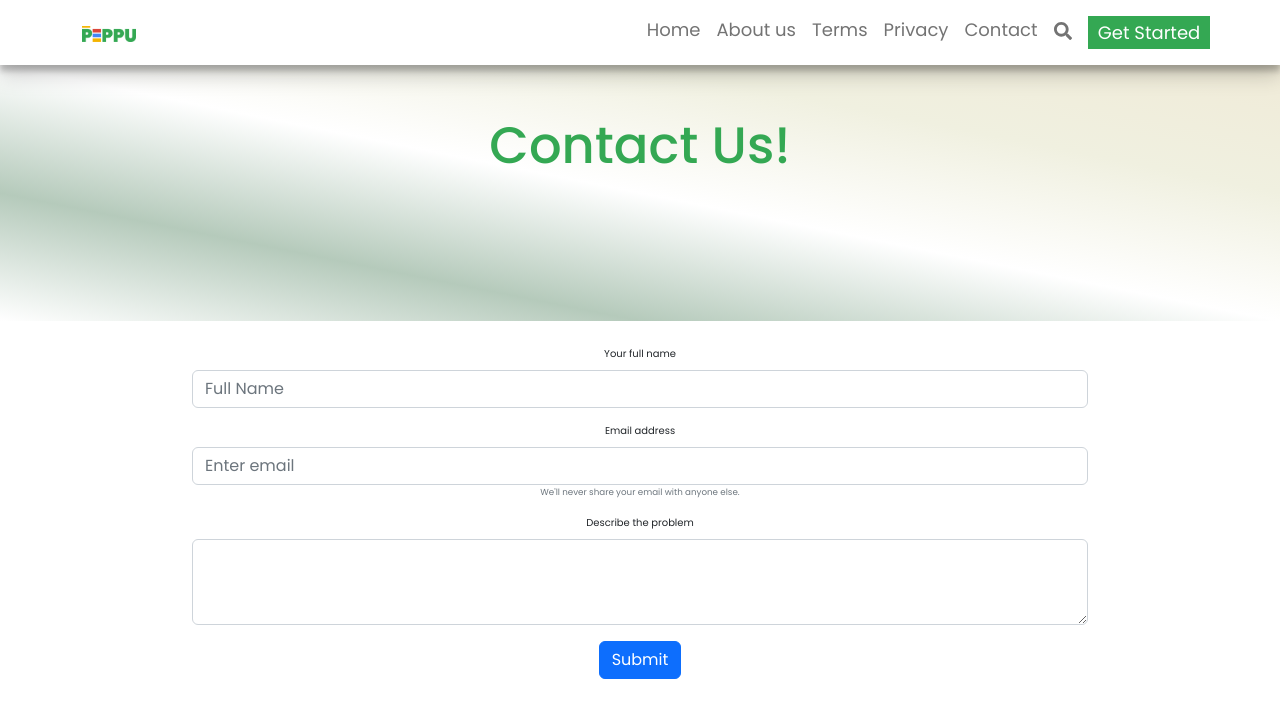
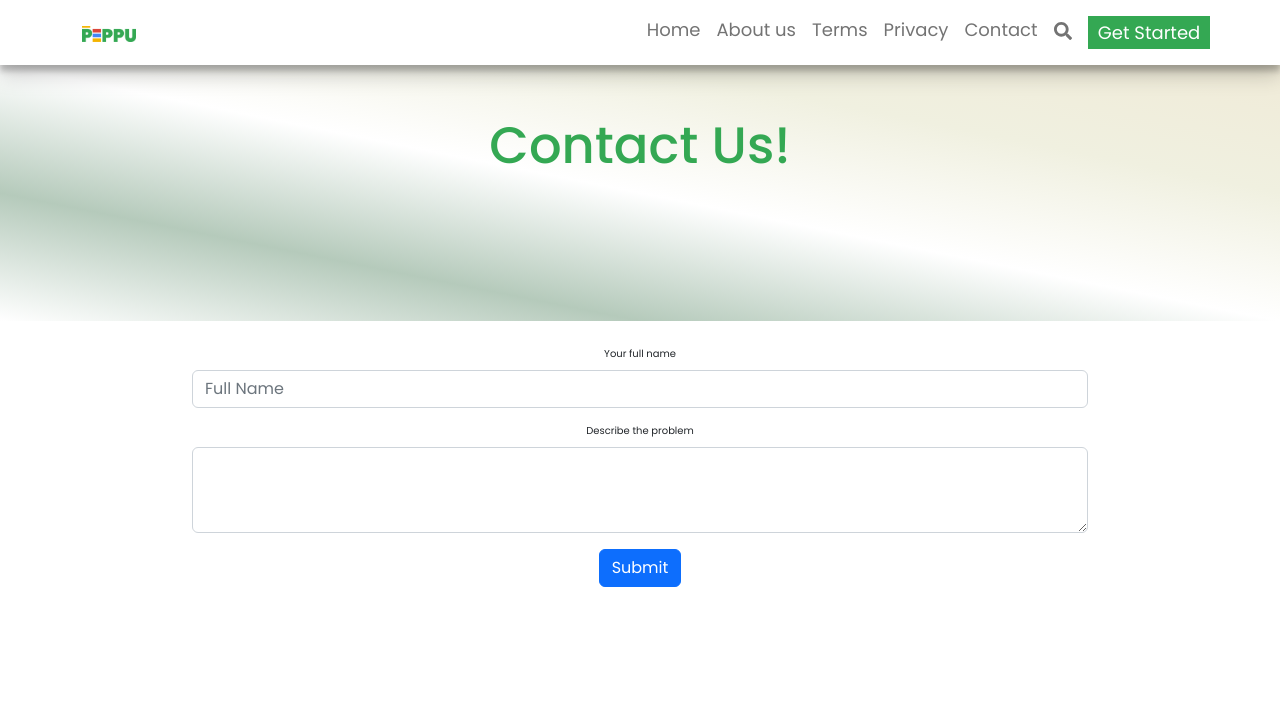
Before and after one commit to Peppu-Group/Peppu-books-frontend, a React (Vite) app: page /contact in a window 1280 px wide. Shown: the top 718 px of the page. Built offline with nearby package versions, Linux system fonts and the light colour scheme.

Commit message:
email.js message successful

```diff
--- a/package.json
+++ b/package.json
@@ -9,12 +9,16 @@
     "preview": "vite preview"
   },
   "dependencies": {
+    "@emailjs/browser": "^3.10.0",
     "bootstrap": "^5.2.3",
+    "emailjs": "^4.0.1",
     "react": "^18.2.0",
     "react-bootstrap": "^2.7.0",
     "react-dom": "^18.2.0",
     "react-icons": "^4.7.1",
-    "react-router-dom": "^6.4.5"
+    "react-router-dom": "^6.4.5",
+    "react-toastify": "^9.1.1",
+    "toast": "^0.5.4"
   },
   "devDependencies": {
     "@types/react": "^18.0.24",
--- a/src/App.jsx
+++ b/src/App.jsx
@@ -8,6 +8,8 @@ import Features from './Pages/Features'
 import Privacy from './Pages/Privacy'
 import Terms from './Pages/Terms'
 import Contact from './Pages/Contact'
+import { ToastContainer, toast } from 'react-toastify';
+import 'react-toastify/dist/ReactToastify.css';
 
 import 'bootstrap/dist/css/bootstrap.min.css';
 function App() {
@@ -26,6 +28,7 @@ function App() {
           <Route path="/terms" element={<Terms/>} />
           <Route path="/contact" element={<Contact/>} />
       </Routes>
+      <ToastContainer />
       </Router>
     </div>
   )
--- a/src/Pages/Contact.jsx
+++ b/src/Pages/Contact.jsx
@@ -1,14 +1,21 @@
-import React from 'react'
+import React, { useRef } from 'react'
 import Navbar from '../Components/Navbar'
 import Button from 'react-bootstrap/Button';
 import Form from 'react-bootstrap/Form';
+import emailjs from '@emailjs/browser';
+import { toast } from 'react-toastify';
 
 const Contact = () => {
+    const form = useRef();
     let handleSubmit = (event) => {
         event.preventDefault()
-        console.log(event.target[0].value)
-        window.location.href = "ukpaiugochi0@gmail.com"
-      }
+        emailjs.sendForm('service_6fgtutf', 'template_6ttzglg', form.current, 'gaqDvZ1uPiEy0Z2CO')
+            .then((result) => {
+                toast.success(`${result} Successfully contacted Peppubooks 👌`);
+            }, (error) => {
+                toast.error(`${error} An error occurred 👌`);
+            });
+    }
 
     return (
         <main class="root">
@@ -21,25 +28,17 @@ const Contact = () => {
                 </div>
             </div>
             <div className='consent-window'>
-                <Form onSubmit={handleSubmit}>
+                <Form ref={form} onSubmit={handleSubmit}>
                     <Form.Group className="mb-3" controlId="formBasicEmail">
                         <Form.Label>Your full name</Form.Label>
-                        <Form.Control type="text" placeholder="Full Name" />
-                    </Form.Group>
-
-                    <Form.Group className="mb-3" controlId="formBasicEmail">
-                        <Form.Label>Email address</Form.Label>
-                        <Form.Control type="email" placeholder="Enter email" />
-                        <Form.Text className="text-muted">
-                            We'll never share your email with anyone else.
-                        </Form.Text>
+                        <Form.Control type="text" placeholder="Full Name" name='from_name' />
                     </Form.Group>
 
                     <Form.Group className="mb-3" controlId="exampleForm.ControlTextarea1">
                         <Form.Label>Describe the problem</Form.Label>
-                        <Form.Control as="textarea" rows={3} />
+                        <Form.Control as="textarea" rows={3} name='message' />
                     </Form.Group>
-                   <Button variant="primary" type="submit">
+                    <Button variant="primary" type="submit">
                         Submit
                     </Button>
                 </Form>
```
Also changed, not shown: 1 other file (tests, documents, lock files or other folders).
